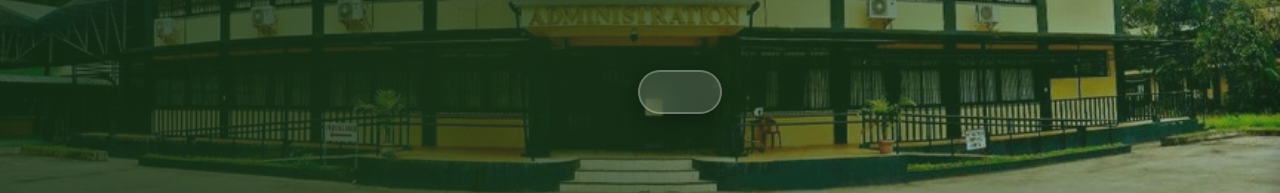
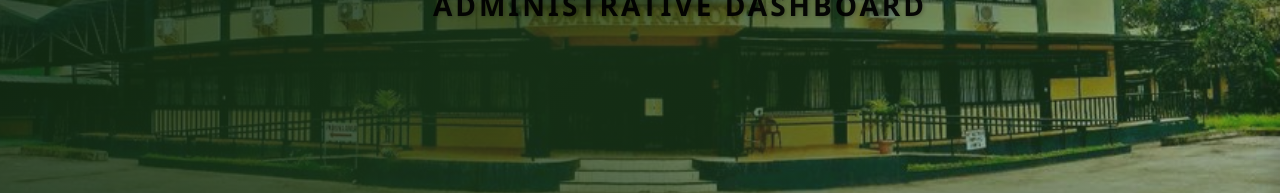
Before and after one commit to yzma-er/my-app, a React (Create React App) app: page /admin in a window 1280 px wide. Shown: the part 575-768 px from the top of the page. Built offline with nearby package versions, Linux system fonts and the light colour scheme; sample sign-in values are in the browser's storage.

Commit message:
Update AdminDashboard.jsx

```diff
--- a/src/pages/AdminDashboard.jsx
+++ b/src/pages/AdminDashboard.jsx
@@ -78,9 +78,7 @@
               Administrative Dashboard
             </p>
 
-            <div className="admin-fullscreen-note">
 
-            </div>
           </div>
         </div>
 
```
